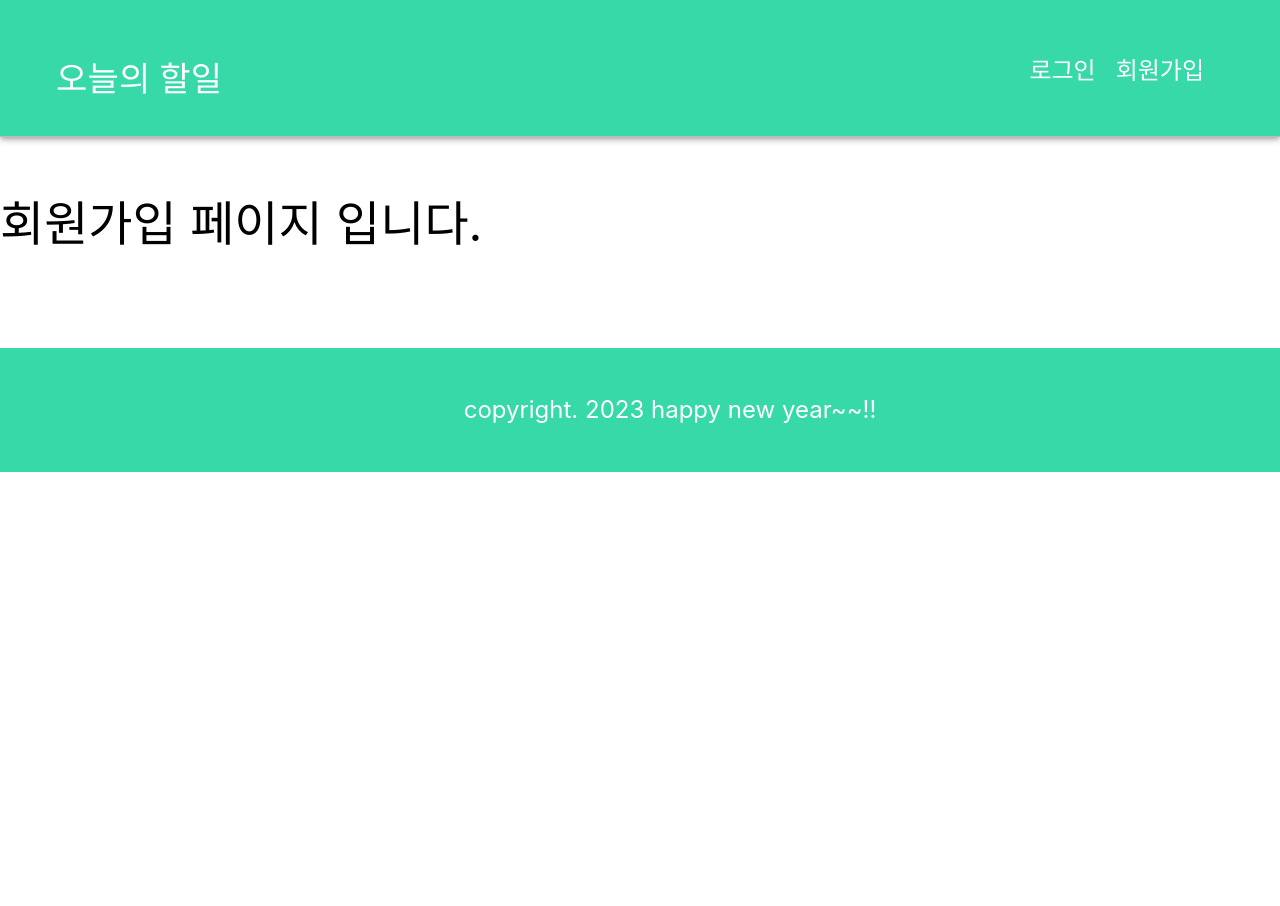
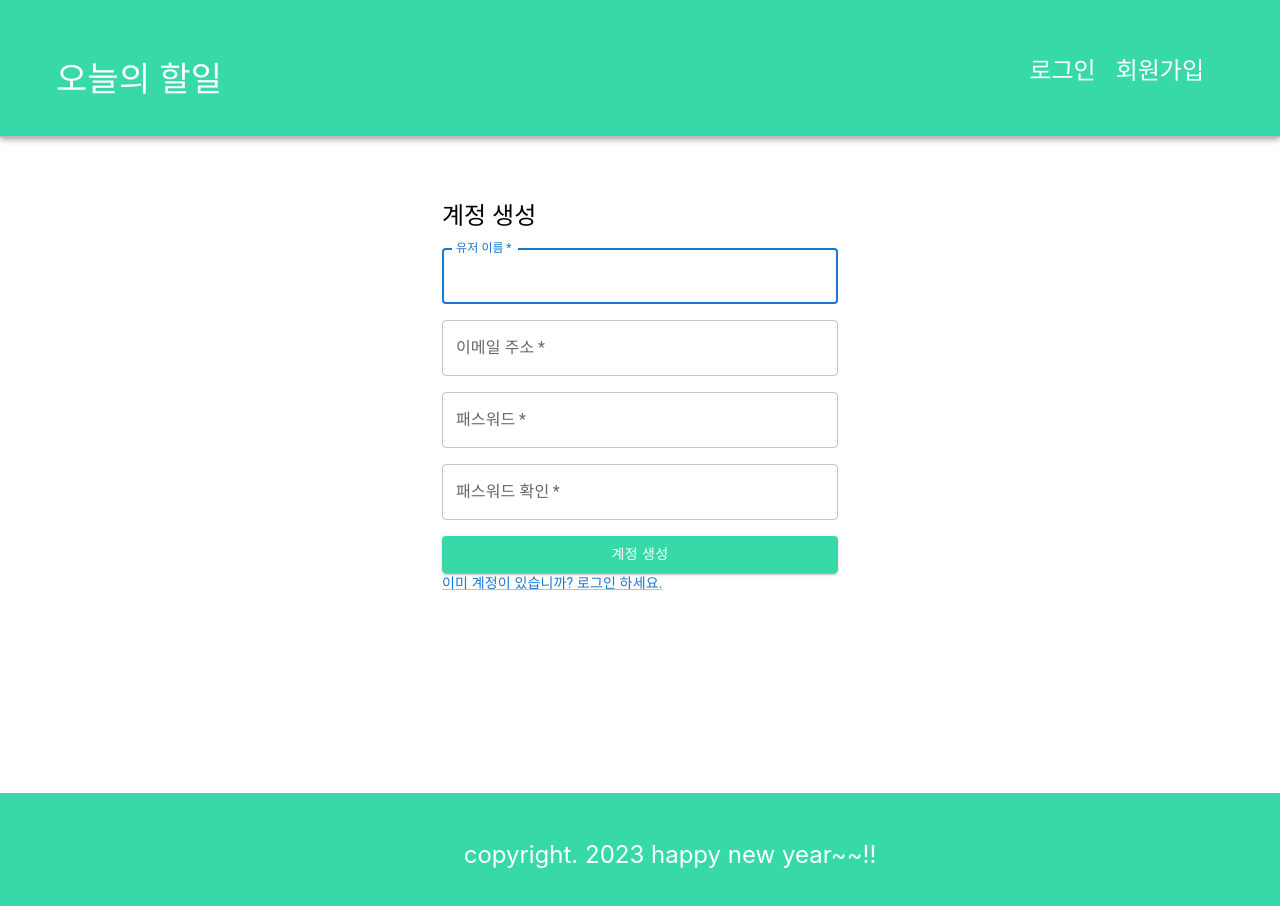
Before and after one commit to flatcalm/react-todo-app, a React (Create React App) app: page /join in a window 1280 px wide. Shown: the top 906 px of the page. Before the commit the page ends 800 px from the top, so only its background shows below. Built offline with nearby package versions, Linux system fonts and the light colour scheme.

Commit message:
# 11. 회원가입 입력값 검증 1

```diff
--- a/src/components/user/Join.js
+++ b/src/components/user/Join.js
@@ -1,11 +1,270 @@
-import React from 'react'
+import React, { useState } from 'react'
+import {Button, Container, Grid,
+    TextField, Typography, Link} from "@mui/material";
 
 const Join = () => {
+
+    // 상태 변수로 회원가입 입력값 관리
+    const [userValue, setUserValue] = useState({
+        userName : '',
+        password : '',
+        email : ''
+    });
+
+    // 검증 메세지에 대한 상태변수 관리
+    const [message, setMessage] = useState({
+        userName : '',
+        password : '',
+        passwordCheck : '',
+        email : ''
+    });
+
+    // 검증 완료 체크에 대한 상태변수 관리
+    const [correct, setCorrect] = useState({
+        userName : false,
+        password : false,
+        passwordCheck : false,
+        email : false
+    });
+
+    // 검증 데이터를 상태변수에 저장하는 함수
+    const saveInputState = ({key, inputVal, flag, msg}) => {
+
+        // 비밀번호 확인할 때는 데이터를 넘겨줄 필요가 없기 때문에 걸러주는 로직.
+        inputVal !== 'pass' && setUserValue({ // if(inputVal !== 'pass')
+            // 기존 userValue에 저장돼있던 값을 불러옴.(객체 디스트럭처링 문법 / 스프레드 문법)
+            ...userValue,
+            [key] : inputVal
+        });
+
+        setMessage({
+            ...message,
+            // [] 안에 변수명을 주지 않으면 변수명을 새로운 프로퍼티로 해석해서 객체에
+            // 넣어버리기 때문에 변수 값으로 인식시키기 위해 [] 안에 변수명을 작성.
+            [key] : msg
+        });
+
+        setCorrect({
+            ...correct,
+            [key] : flag
+        });
+
+    }
+
+    // 이름 입력창 체인지 이벤트 핸들러
+    const nameHandler = e => {
+
+        const nameRegex = /^[가-힣]{2,5}$/;
+        // 입력한 값을 상태변수에 저장
+        // console.log(e.target.value);
+        const inputVal = e.target.value;
+
+        // 입력값 검증
+        let msg; // 검증 메세지를 저장할 변수
+        let flag = false; // 입력값 검증 체크 변수
+
+        if(!inputVal) { // if(inputVal === '')
+            msg = '유저 이름은 필수입니다.';
+        // 정규 표현식의 test() 메서드 정규 표현식의 값과 일치하면 true 일치하지 않으면 false
+        } else if(!nameRegex.test(inputVal)) {
+            msg = '2 ~ 5글자 사이의 한글로 작성하세요!';
+        } else {
+            msg = '사용 가능한 이름입니다.';
+            flag = true;
+        }
+
+        // 객체 프로퍼티에 세팅하는 변수의 이름이 키 값과 동일한 경우 콜론 생략이 가능.
+        saveInputState({
+            // inputVal : inputVal,
+            // msg : msg,
+            // flag : flag
+            key : 'userName',
+            inputVal,
+            msg,
+            flag
+        });
+
+    };
+
+    // 이메일 입력창 체인지 이벤트 핸들러
+    const emailHandler = e => {
+
+        const inputVal = e.target.value;
+
+        setUserValue({
+            ...userValue,
+            email : inputVal
+        });
+
+    };
+
+    // 패스워드 입력창 체인지 이벤트 핸들러
+    const passwordHandler = e => {
+
+        // 패스워드가 변동되면 패스워드 확인란을 비우기
+        document.getElementById('password-check').value = '';
+        document.getElementById('check-span').textContent = '';
+
+        setMessage({...message, passwordCheck : ''});
+        setCorrect({...correct, passwordCheck : false});
+
+        const inputVal = e.target.value;
+
+        const pwRegex = /^(?=.*[A-Za-z])(?=.*\d)(?=.*[$@$!%*#?&])[A-Za-z\d$@$!%*#?&]{8,20}$/;
+
+        // 검증 시작
+        let msg, flag = false;
+        if(!inputVal) { // 패스워드 안 적음.
+            msg = '비밀번호는 필수입니다.';
+        } else if(!pwRegex.test(inputVal)) {
+            msg = '8글자 이상의 영문, 숫자, 특수문자를 포함해 주세요.';
+        } else {
+            msg = '사용 가능한 비밀번호입니다.';
+            flag = true;
+        }
+
+        saveInputState({
+            key: 'password',
+            inputVal,
+            msg,
+            flag
+        });
+
+    };
+
+    const pwCheckHandler = e => {
+
+        // 검증 시작
+        let msg, flag = false;
+        if(!e.target.value) {
+            msg = '비밀번호 확인란은 필수입니다.';
+        } else if(userValue.password !== e.target.value) {
+            msg = '패스워드가 일치하지 않습니다.';
+        } else {
+            msg = '패스워드가 일치합니다.';
+            flag = true;
+        }
+
+        saveInputState({
+            key : 'passwordCheck',
+            inputVal : 'pass',
+            msg,
+            flag
+        });
+
+    }
+
+    const joinButtonClickHandler = e => {
+
+        e.preventDefault();
+
+        console.log(userValue);
+    };
+
     return (
-        <div style={{ marginTop : '200px', fontSize : '48px' }}>
-            회원가입 페이지 입니다.
-        </div>
-      )
+        <Container component="main" maxWidth="xs" style={{ margin: "200px auto" }}>
+            <form noValidate>
+                <Grid container spacing={2}>
+                    <Grid item xs={12}>
+                        <Typography component="h1" variant="h5">
+                            계정 생성
+                        </Typography>
+                    </Grid>
+                    <Grid item xs={12}>
+                        <TextField
+                            autoComplete="fname"
+                            name="username"
+                            variant="outlined"
+                            required
+                            fullWidth
+                            id="username"
+                            label="유저 이름"
+                            autoFocus
+                            onChange={nameHandler}
+                        />
+                        <span style={
+                            correct.userName
+                            ? {color : 'green'}
+                            : {color : 'red'}
+                        }>{message.userName}</span>
+                    </Grid>
+                    <Grid item xs={12}>
+                        <TextField
+                            variant="outlined"
+                            required
+                            fullWidth
+                            id="email"
+                            label="이메일 주소"
+                            name="email"
+                            autoComplete="email"
+                            onChange={emailHandler}
+                        />
+                         <span style={
+                            correct.email
+                            ? {color : 'green'}
+                            : {color : 'red'}
+                        }>{message.email}</span>
+                    </Grid>
+                    <Grid item xs={12}>
+                        <TextField
+                            variant="outlined"
+                            required
+                            fullWidth
+                            name="password"
+                            label="패스워드"
+                            type="password"
+                            id="password"
+                            autoComplete="current-password"
+                            onChange={passwordHandler}
+                        />
+                        <span style={
+                            correct.password
+                            ? {color : 'green'}
+                            : {color : 'red'}
+                        }>{message.password}</span>
+                    </Grid>
+
+                    <Grid item xs={12}>
+                        <TextField
+                            variant="outlined"
+                            required
+                            fullWidth
+                            name="password-check"
+                            label="패스워드 확인"
+                            type="password"
+                            id="password-check"
+                            autoComplete="check-password"
+                            onChange={pwCheckHandler}
+                        />
+                         <span id='check-span' style={
+                            correct.passwordCheck
+                            ? {color : 'green'}
+                            : {color : 'red'}
+                        }>{message.passwordCheck}</span>
+                    </Grid>
+
+                    <Grid item xs={12}>
+                        <Button
+                          type="submit"
+                          fullWidth
+                          variant="contained"
+                          style={{background: '#38d9a9'}}
+                          onClick={joinButtonClickHandler}
+                        >
+                            계정 생성
+                        </Button>
+                    </Grid>
+                </Grid>
+                <Grid container justify="flex-end">
+                    <Grid item>
+                        <Link href="/login" variant="body2">
+                            이미 계정이 있습니까? 로그인 하세요.
+                        </Link>
+                    </Grid>
+                </Grid>
+            </form>
+        </Container>
+      );
 }
 
 export default Join;
--- a/src/components/user/Login.js
+++ b/src/components/user/Login.js
@@ -2,7 +2,7 @@ import React from 'react'
 
 const Login = () => {
   return (
-    <div style={{ marginTop : '200px', fontSize : '48px' }}>
+    <div style={{ marginTop : '200px', fontSize : '40px' }}>
         로그인 페이지 입니다.
     </div>
   )
```
